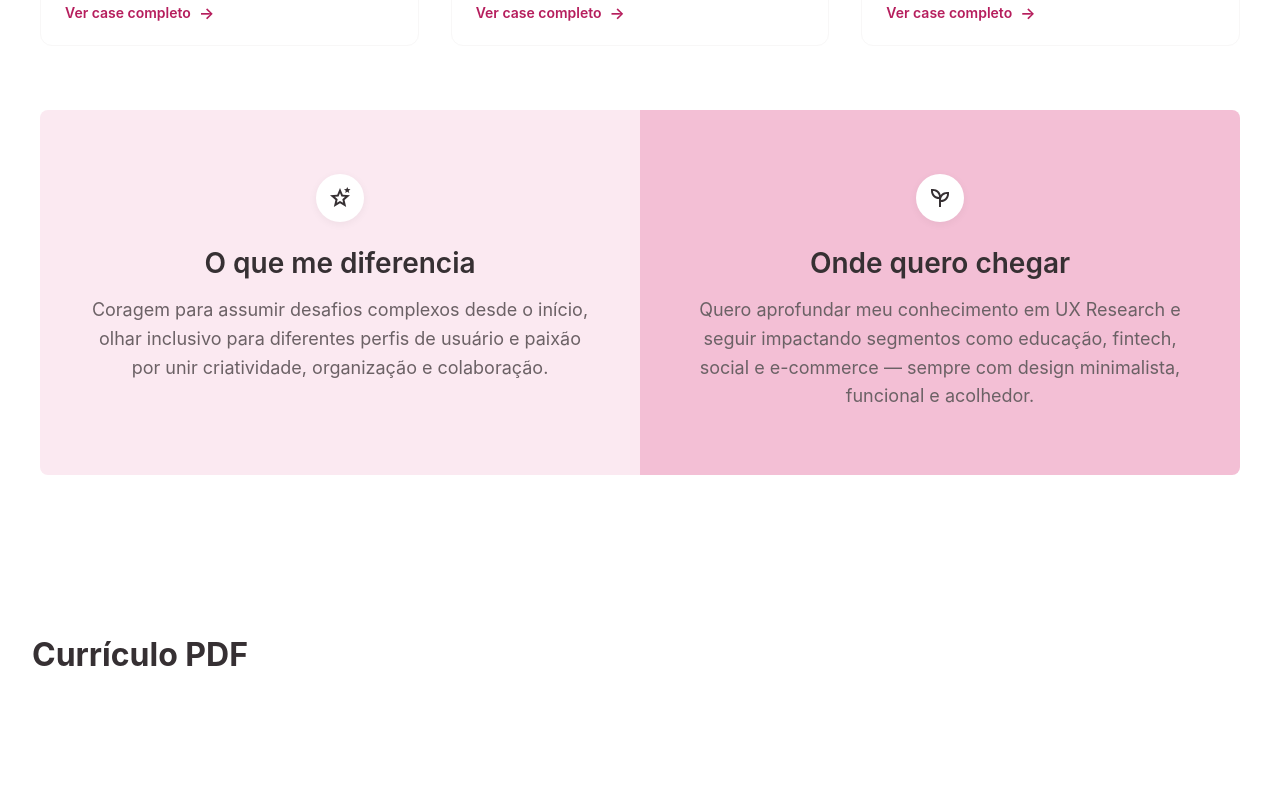
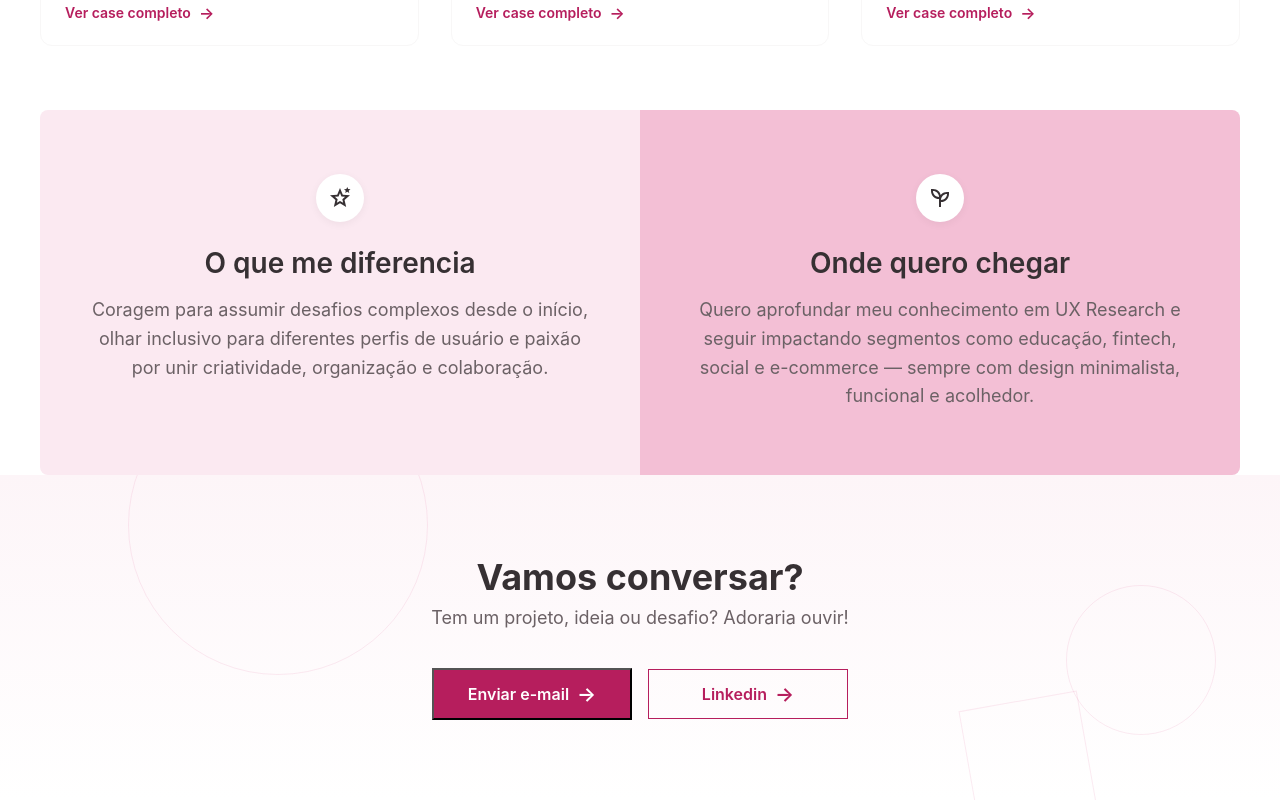
Before and after one commit to Elian-beep/portfolio-linda, a React (Vite) app: page / in a window 1280 px wide. Shown: the part 2392-3192 px from the top of the page. Before the commit the page ends 3098 px from the top, so only its background shows below. Built offline with nearby package versions, Linux system fonts and the light colour scheme.

Commit message:
feat: [CONTACT] Create section

```diff
--- a/src/App.tsx
+++ b/src/App.tsx
@@ -1,9 +1,9 @@
 import { Header } from "./components/Header/Header";
 import { Home } from "./pages/Home";
 import { Projects } from "./pages/Projects";
-import { Resume } from "./pages/Resume";
 import { About } from "./pages/About";
 import { Differentials } from "./pages/Differentials";
+import { Contact } from "./pages/Contact";
 
 function App() {
   return (
@@ -14,7 +14,7 @@ function App() {
         <About />
         <Projects />
         <Differentials />
-        <Resume />
+        <Contact />
       </main>
     </>
   );
--- /dev/null
+++ b/src/pages/Contact.module.scss
@@ -0,0 +1,124 @@
+@import "../styles/colors";
+
+.contactSection {
+  position: relative;
+  width: 100%;
+  padding: 5rem 24px;
+  background: linear-gradient(180deg, #fdf5f8 0%, $color-neutral-100 100%);
+  overflow: hidden;
+  text-align: center;
+  display: flex;
+  justify-content: center;
+}
+
+.bgShapes {
+  position: absolute;
+  top: 0;
+  left: 0;
+  width: 100%;
+  height: 100%;
+  pointer-events: none;
+  z-index: 1;
+
+  .shape {
+    position: absolute;
+    border: 1px solid rgba(228, 119, 165, 0.15);
+  }
+
+  .circle1 {
+    width: 300px;
+    height: 300px;
+    border-radius: 50%;
+    top: -100px;
+    left: 10%;
+  }
+
+  .circle2 {
+    width: 150px;
+    height: 150px;
+    border-radius: 50%;
+    right: 5%;
+    bottom: 20%;
+  }
+
+  .triangle {
+    width: 0;
+    height: 0;
+    border-left: 60px solid transparent;
+    border-right: 60px solid transparent;
+    border-bottom: 100px solid rgba(228, 119, 165, 0.1);
+    top: 20%;
+    right: 20%;
+    background: transparent;
+    border: none;
+    transform: rotate(15deg);
+  }
+
+  .square {
+    width: 120px;
+    height: 120px;
+    bottom: -20px;
+    right: 15%;
+    transform: rotate(-10deg);
+  }
+}
+
+.contactContent {
+  position: relative;
+  z-index: 2;
+  max-width: 600px;
+  width: 100%;
+
+  h2 {
+    color: $color-neutral-800;
+    font-size: 1.75rem;
+    font-weight: 700;
+    margin-bottom: 0.5rem;
+
+    @media (min-width: 768px) {
+      font-size: 2.25rem;
+    }
+  }
+
+  p {
+    color: $color-neutral-700;
+    font-size: 1rem;
+    margin-bottom: 2.5rem;
+
+    @media (min-width: 768px) {
+      font-size: 1.125rem;
+    }
+  }
+}
+
+.buttonGroup {
+  display: flex;
+  flex-direction: column;
+  gap: 1rem;
+  align-items: center;
+
+  @media (min-width: 768px) {
+    flex-direction: row;
+    justify-content: center;
+  }
+
+  > button {
+    width: 100%;
+    display: flex;
+    justify-content: center;
+    align-items: center;
+    gap: 0.5rem;
+    padding: 0.875rem 2rem;
+    font-size: 1rem;
+
+    @media (min-width: 768px) {
+      width: auto;
+      min-width: 200px;
+    }
+
+    span {
+      font-size: 1.25rem;
+      line-height: 1;
+    }
+  }
+}
--- /dev/null
+++ b/src/pages/Contact.tsx
@@ -0,0 +1,34 @@
+import { PrimaryButton, SecondaryButton } from "@/components/Button";
+import styles from "./Contact.module.scss";
+
+export const Contact = () => {
+  return (
+    <section id="contato" className={styles.contactSection}>
+      <div className={styles.bgShapes}>
+        <div className={`${styles.shape} ${styles.circle1}`}></div>
+        <div className={`${styles.shape} ${styles.circle2}`}></div>
+        <div className={`${styles.shape} ${styles.triangle}`}></div>
+        <div className={`${styles.shape} ${styles.square}`}></div>
+      </div>
+
+      <div className={styles.contactContent}>
+        <h2>Vamos conversar?</h2>
+        <p>Tem um projeto, ideia ou desafio? Adoraria ouvir!</p>
+
+        <div className={styles.buttonGroup}>
+          <PrimaryButton
+            action={() => (window.location.href = "mailto:linda@example.com")}
+          >
+            Enviar e-mail <span>&#8594;</span>
+          </PrimaryButton>
+
+          <SecondaryButton
+            action={() => window.open("https://linkedin.com", "_blank")}
+          >
+            Linkedin <span>&#8594;</span>
+          </SecondaryButton>
+        </div>
+      </div>
+    </section>
+  );
+};
--- a/src/pages/Differentials.module.scss
+++ b/src/pages/Differentials.module.scss
@@ -4,7 +4,6 @@
   width: 100%;
   max-width: 1200px;
   margin: 0 auto;
-  margin-bottom: 4rem;
 }
 
 .differentialsContent {
```
